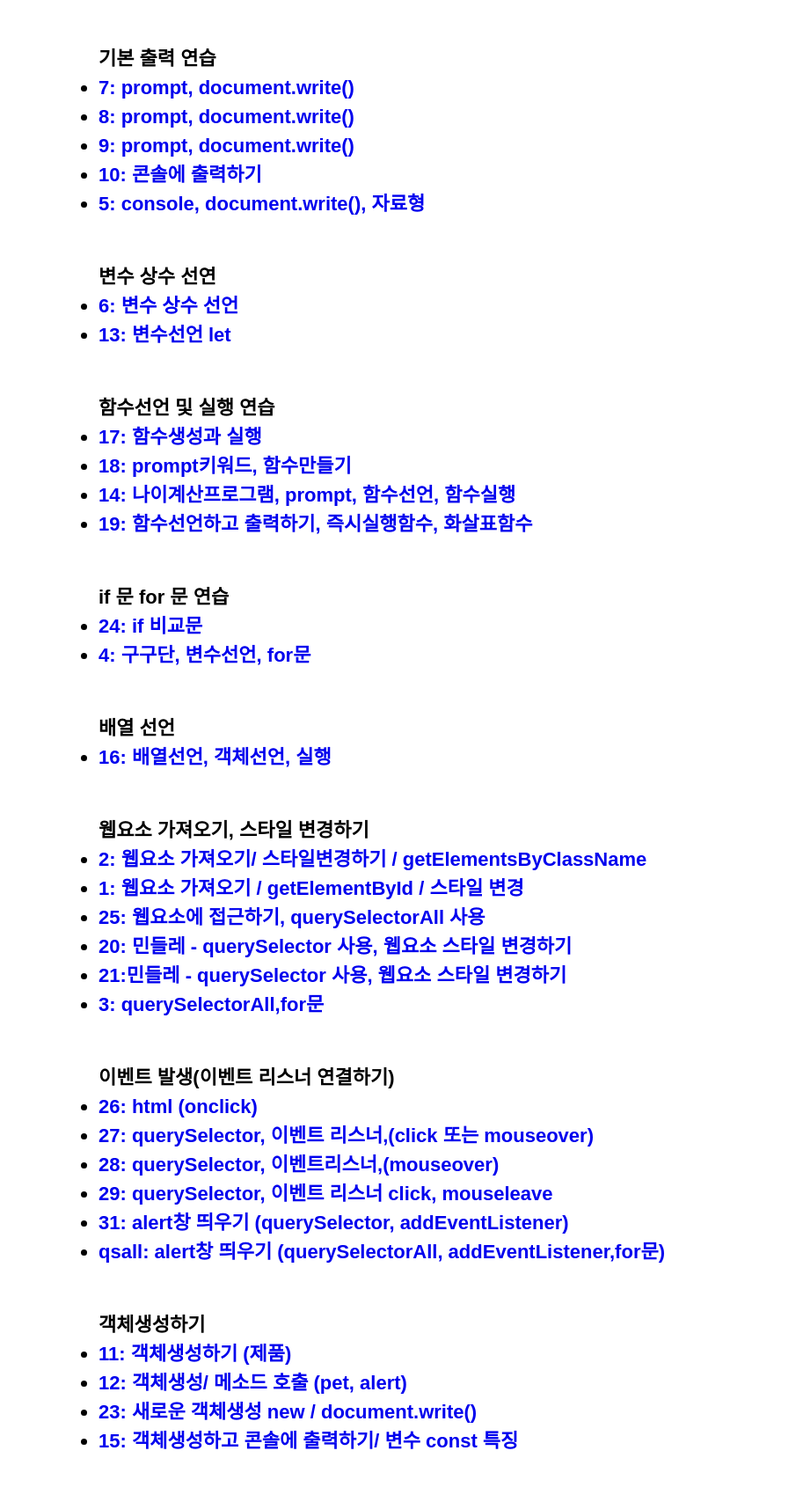
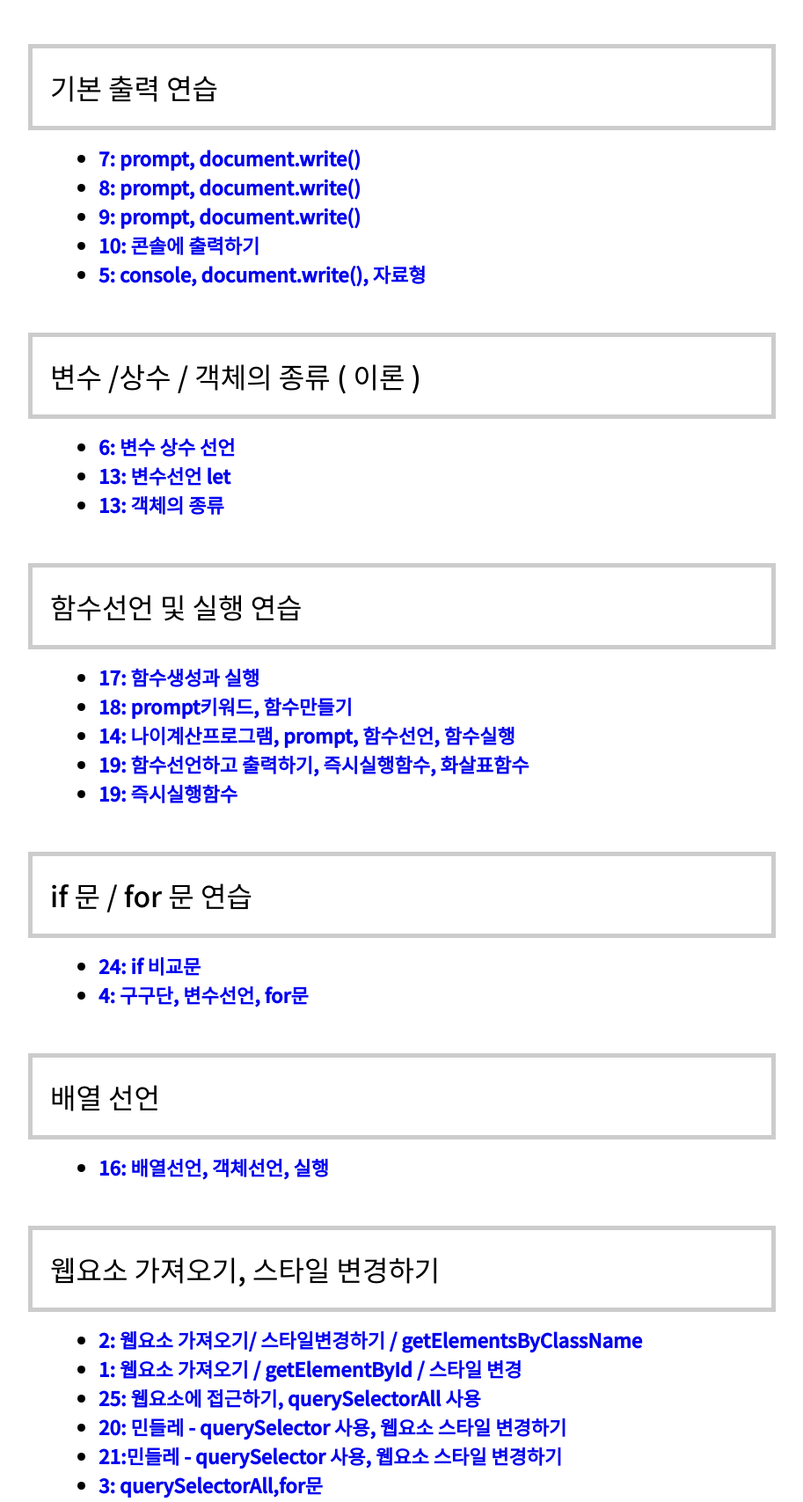
Before and after one commit to sevenpia/jst, a plain HTML site: page index.html in a window 1280 px wide. Shown: the top 1707 px of the page at 88% size, without its empty margins (98-1011 px from the left). Drawn offline with Linux system fonts and the light colour scheme.

Commit message:
add file

```diff
--- /dev/null
+++ b/css/dom.css
@@ -0,0 +1,10 @@
+body {
+  font-size: 2em;
+  color: #666;
+}
+
+.w400 {
+  font-weight: 400;
+  font-size: 2em;
+  color: rgb(255, 94, 0);
+}
--- a/css/jst0.css
+++ b/css/jst0.css
@@ -1,7 +1,7 @@
 @charset "utf-8";
 
 body {
-  font-family: "맑은 고딕", MalgunGothic, Arial, Helvetica, sans-serif;
+  font-family: "Noto Sans KR", sans-serif;
   font-size: 22px;
   font-weight: bold;
 }
@@ -21,8 +21,17 @@ li {
 }
 
 .mt30 {
-  font-size: 33 px;
+  font-size: 2rem;
   font-weight: bold;
   margin-top: 50px;
   list-style: none;
+  font-weight: 500;
 }
+
+.gbox {
+  border: 5px solid #ccc;
+  padding: 20px;
+  margin-left: -80px;
+  margin-bottom: 15px;
+  width: 800px;
+}
--- a/index.html
+++ b/index.html
@@ -8,36 +8,43 @@
   <title>자바스크립트 교육</title>
   <link rel="stylesheet" href="css/jst0.css">
   <script src="js/script0.js" defer></script>
+  <link rel="preconnect" href="https://fonts.googleapis.com">
+  <link rel="preconnect" href="https://fonts.gstatic.com" crossorigin>
+  <link href="https://fonts.googleapis.com/css2?family=Noto+Sans+KR:wght@500&display=swap" rel="stylesheet">
+
 </head>
 
 <body>
   <ul>
-    <li class="mt30"> 기본 출력 연습</li>
+    <li class="mt30 gbox"> 기본 출력 연습</li>
     <li><a href="jst7.html" target="_blank">7: prompt, document.write()</a></li>
     <li><a href="jst8.html" target="_blank">8: prompt, document.write()</a></li>
     <li><a href="jst9.html" target="_blank">9: prompt, document.write()</a></li>
     <li><a href="jst10.html" target="_blank">10: 콘솔에 출력하기</a></li>
     <li><a href="jst5.html" target="_blank">5: console, document.write(), 자료형</a></li>
 
-    <li class="mt30"> 변수 상수 선연</li>
+    <li class="mt30 gbox"> 변수 /상수 / 객체의 종류 ( 이론 )</li>
     <li><a href="jst6.html" target="_blank">6: 변수 상수 선언 </a></li>
     <li><a href="jst13.html" target="_blank">13: 변수선언 let </a></li>
+    <li><a href="dom.html" target="_blank">13: 객체의 종류</a></li>
 
-    <li class="mt30"> 함수선언 및 실행 연습</li>
+    <li class="mt30 gbox"> 함수선언 및 실행 연습</li>
     <li><a href="jst17.html" target="_blank">17: 함수생성과 실행</a></li>
     <li><a href="jst18.html" target="_blank">18: prompt키워드, 함수만들기 </a></li>
     <li><a href="jst14.html" target="_blank">14: 나이계산프로그램, prompt, 함수선언, 함수실행</a></li>
     <li><a href="jst19.html" target="_blank">19: 함수선언하고 출력하기, 즉시실행함수, 화살표함수</a></li>
+    <li><a href="jst32.html" target="_blank">19: 즉시실행함수</a></li>
 
-    <li class="mt30"> if 문 for 문 연습</li>
+
+    <li class="mt30 gbox"> if 문 / for 문 연습</li>
     <li><a href="jst24.html" target="_blank">24: if 비교문</a></li>
     <li><a href="jst4.html" target="_blank">4: 구구단, 변수선언, for문 </a></li>
 
-    <li class="mt30">배열 선언</li>
+    <li class="mt30 gbox">배열 선언</li>
     <li><a href="jst16.html" target="_blank">16: 배열선언, 객체선언, 실행</a></li>
 
 
-    <li class="mt30">웹요소 가져오기, 스타일 변경하기</li>
+    <li class="mt30 gbox">웹요소 가져오기, 스타일 변경하기</li>
     <li><a href="jst2.html" target="_blank">2: 웹요소 가져오기/ 스타일변경하기 / getElementsByClassName</a></li>
     <li><a href="jst1.html" target="_blank">1: 웹요소 가져오기 / getElementById / 스타일 변경 </a></li>
     <li><a href="jst25.html" target="_blank">25: 웹요소에 접근하기, querySelectorAll 사용</a>
@@ -45,7 +52,7 @@
     <li><a href="jst21.html" target="_blank">21:민들레 - querySelector 사용, 웹요소 스타일 변경하기 </a></li>
     <li><a href="jst3.html" target="_blank">3: querySelectorAll,for문 </a></li>
 
-    <li class="mt30">이벤트 발생(이벤트 리스너 연결하기)</li>
+    <li class="mt30 gbox">이벤트 발생(이벤트 리스너 연결하기)</li>
     <li><a href="jst26.html" target="_blank">26: html (onclick) </a></li>
     <li><a href="jst27.html" target="_blank">27: querySelector, 이벤트 리스너,(click 또는 mouseover)</a></li>
     <li><a href="jst28.html" target="_blank">28: querySelector, 이벤트리스너,(mouseover)</a></li>
@@ -53,14 +60,15 @@
     <li><a href="jst31.html" target="_blank">31: alert창 띄우기 (querySelector, addEventListener) </a></li>
     <li><a href="qsall.html" target="_blank">qsall: alert창 띄우기 (querySelectorAll, addEventListener,for문) </a></li>
 
-    <li class="mt30">객체생성하기</li>
+    <li class="mt30 gbox">객체생성하기</li>
+    <li><a href="dom.html" target="_blank">13: 객체의 종류(이론)</a></li>
     <li><a href="jst11.html" target="_blank">11: 객체생성하기 (제품)</a></li>
     <li><a href="jst12.html" target="_blank">12: 객체생성/ 메소드 호출 (pet, alert)</a></li>
     <li><a href="jst23.html" target="_blank">23: 새로운 객체생성 new / document.write() </a></li>
     <li><a href="jst15.html" target="_blank">15: 객체생성하고 콘솔에 출력하기/ 변수 const 특징</a></li>
 
 
-    <li class="mt30"> 자바스크립트 연습</li>
+    <li class="mt30 gbox"> 자바스크립트 연습</li>
     <li><a href="ex0.html" target="_blank">클릭이벤트</a></li>
     <li><a href="exex.html" target="_blank">클릭이벤트2 / 스타일 변경 </a></li>
     <li><a href="gugu.html" target="_blank">구구단 for문 </a></li>
```
Also changed, not shown: dom.html (added, +49 -0 lines), jst32.html (+29 -1 lines).
